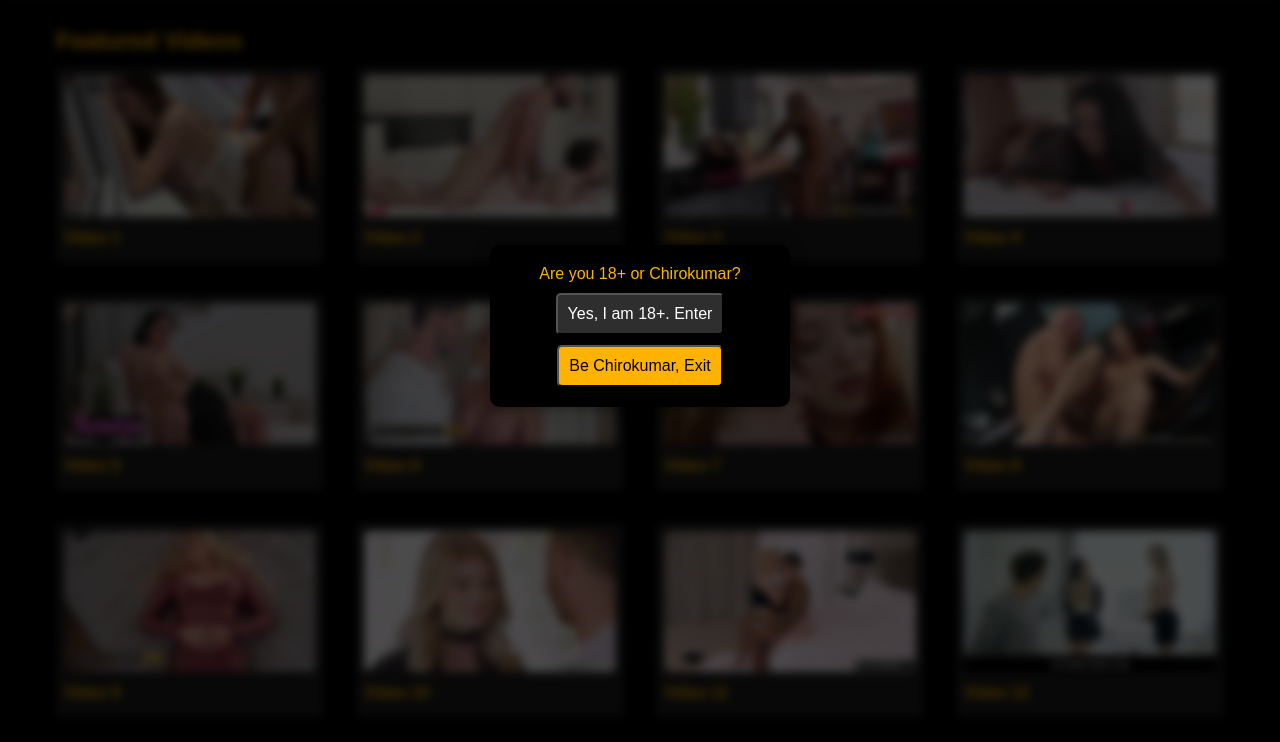
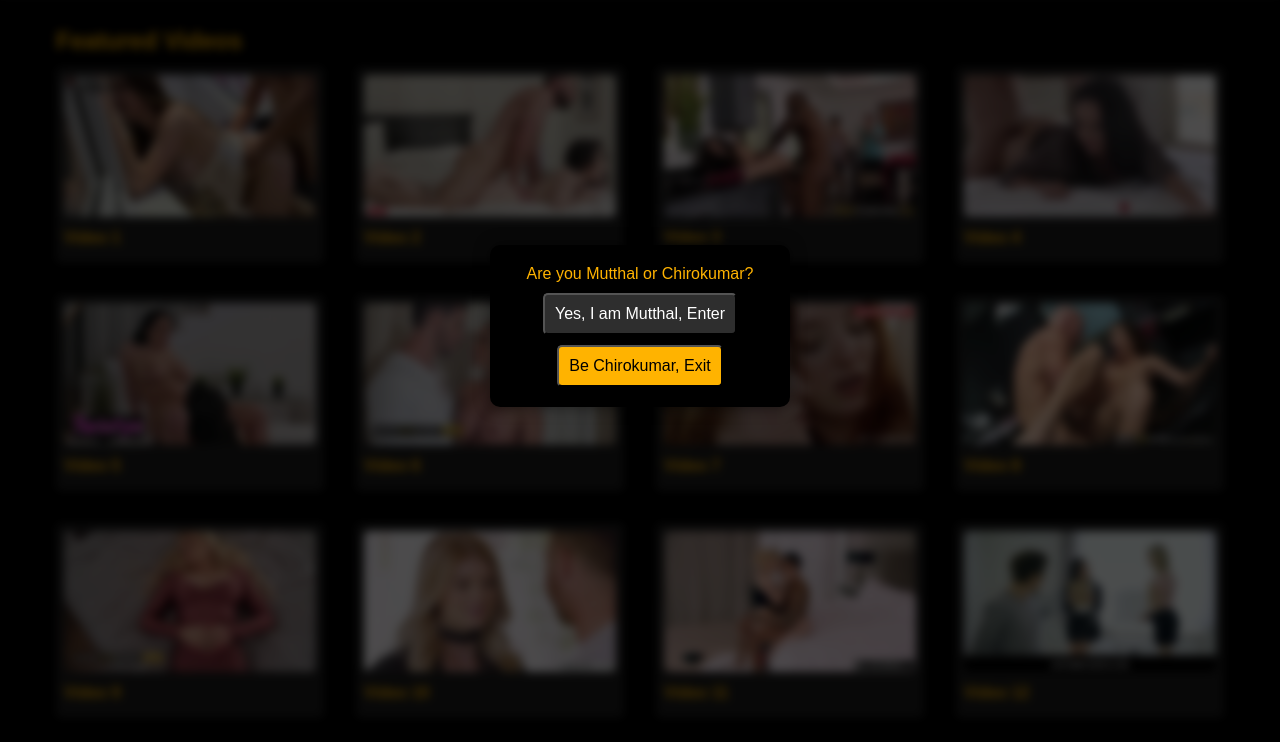
Before and after one commit to SpeedX-designer/Chirokumar-Hub, a plain HTML site: page index.html in a window 1280 px wide. Shown: the part 74-816 px from the top of the page. Drawn offline with Linux system fonts and the light colour scheme.

Commit message:
Update index.html

```diff
--- a/index.html
+++ b/index.html
@@ -182,8 +182,8 @@
     <!-- Overlay and Popup -->
     <div class="overlay"></div>
     <div class="popup">
-        <p>Are you 18+ or Chirokumar?</p>
-        <button class="yes-button">Yes, I am 18+. Enter</button>
+        <p>Are you Mutthal or Chirokumar?</p>
+        <button class="yes-button">Yes, I am Mutthal, Enter</button>
         <button class="exit-button">Be Chirokumar, Exit</button>
     </div>
 
```
